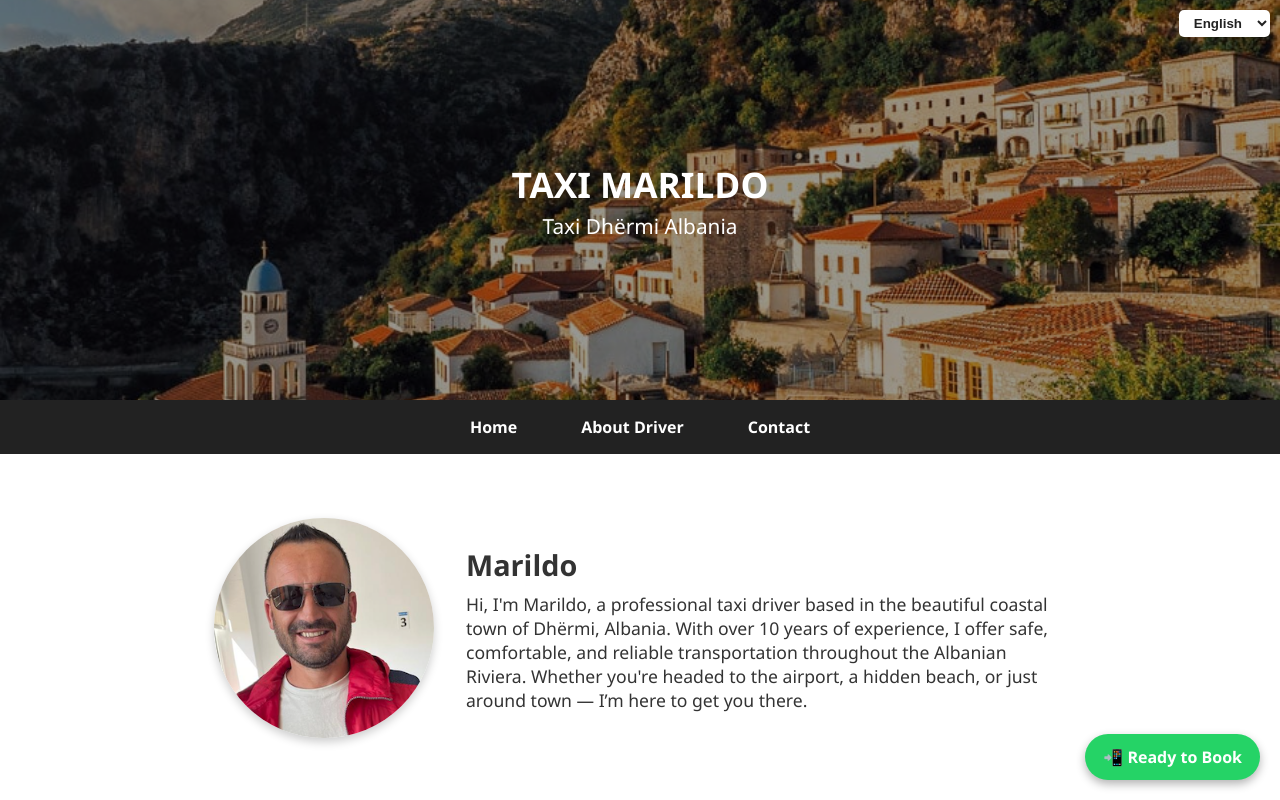
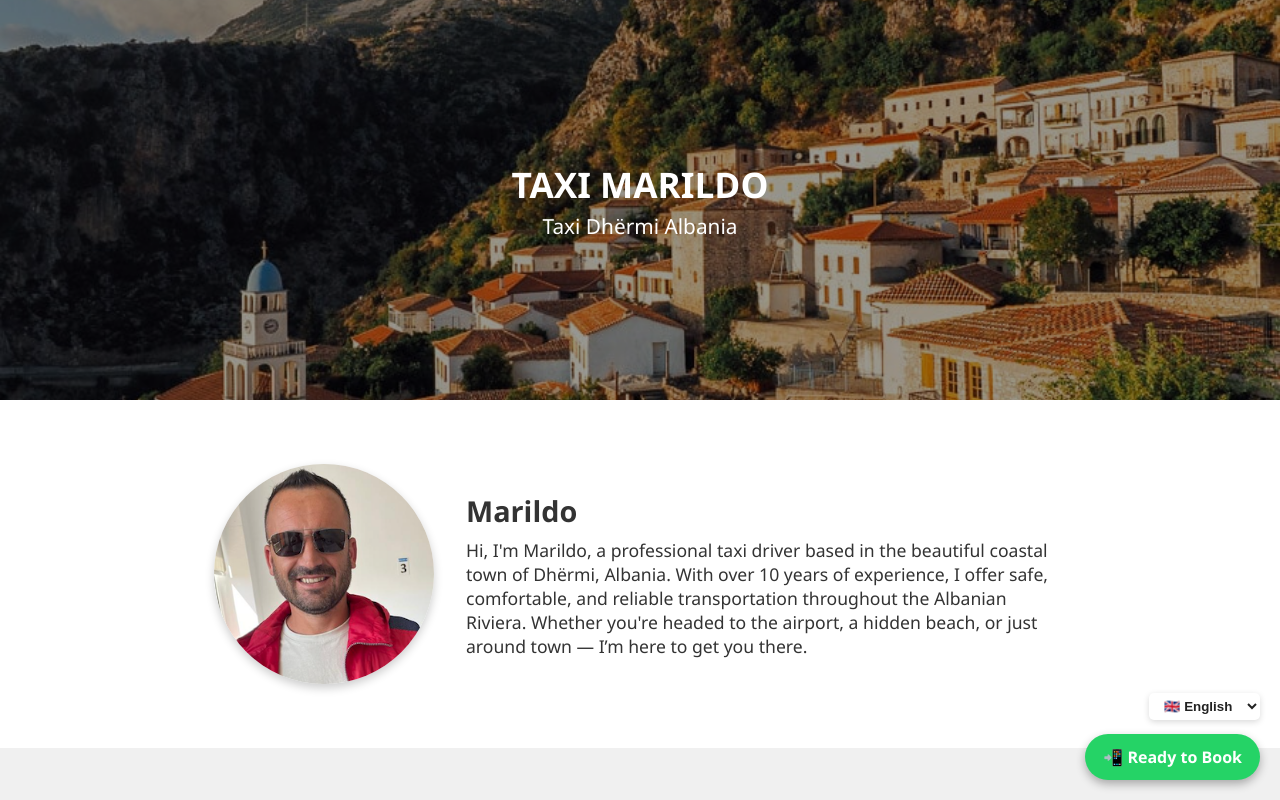
Before and after one commit to LediDragoti/website, a plain HTML site: page index.html in a window 1280 px wide. Shown: the top 800 px of the page. Drawn offline with Linux system fonts and the light colour scheme.

Commit message:
Update index.html

```diff
--- a/index.html
+++ b/index.html
@@ -79,8 +79,8 @@
     /* Language selector style */
     .lang-select {
       position: fixed;
-      top: 10px;
-      right: 10px;
+      bottom: 80px; /* adjust this value */
+      right: 20px;
       z-index: 1001;
       color: #222;
       font-weight: bold;
@@ -241,17 +241,7 @@
     </div>
   </section>
 
-  <!-- NAVIGATION BAR -->
-  <nav>
-    <a href="#home" id="nav-home">Home</a>
-    <a href="#about" id="nav-about">About Driver</a>
-    <a href="#" id="contactNav" style="color: white; margin-right: 1rem; cursor: pointer;">Contact</a>
-    <select class="lang-select" id="language-select" aria-label="Select language">
-      <option value="en">English</option>
-      <option value="it">Italiano</option>
-      <option value="sq">Shqip</option>
-    </select>
-  </nav>
+
 
 <!-- Modal Overlay -->
 
@@ -354,6 +344,13 @@
     <p><strong id="footer-location-label">Location:</strong> Dhërmi, Vlorë, Albania</p>
     <p>&copy; 2025 Taxi Marildo. All rights reserved.</p>
   </footer>
+
+  <!-- Floating language selector (example placement) -->
+<select class="lang-select" id="language-select" aria-label="Select language" style="position: fixed; bottom: 80px; right: 20px; z-index: 1001;">
+  <option value="en">🇬🇧 English</option>
+  <option value="it">🇮🇹 Italiano</option>
+  <option value="sq">🇦🇱 Shqip</option>
+</select>
 
   <!-- FLOATING WHATSAPP BUTTON -->
   <a href="https://wa.me/355693267518?text=Hi%20Marildo%2C%20I%20want%20to%20book%20a%20taxi"
```
